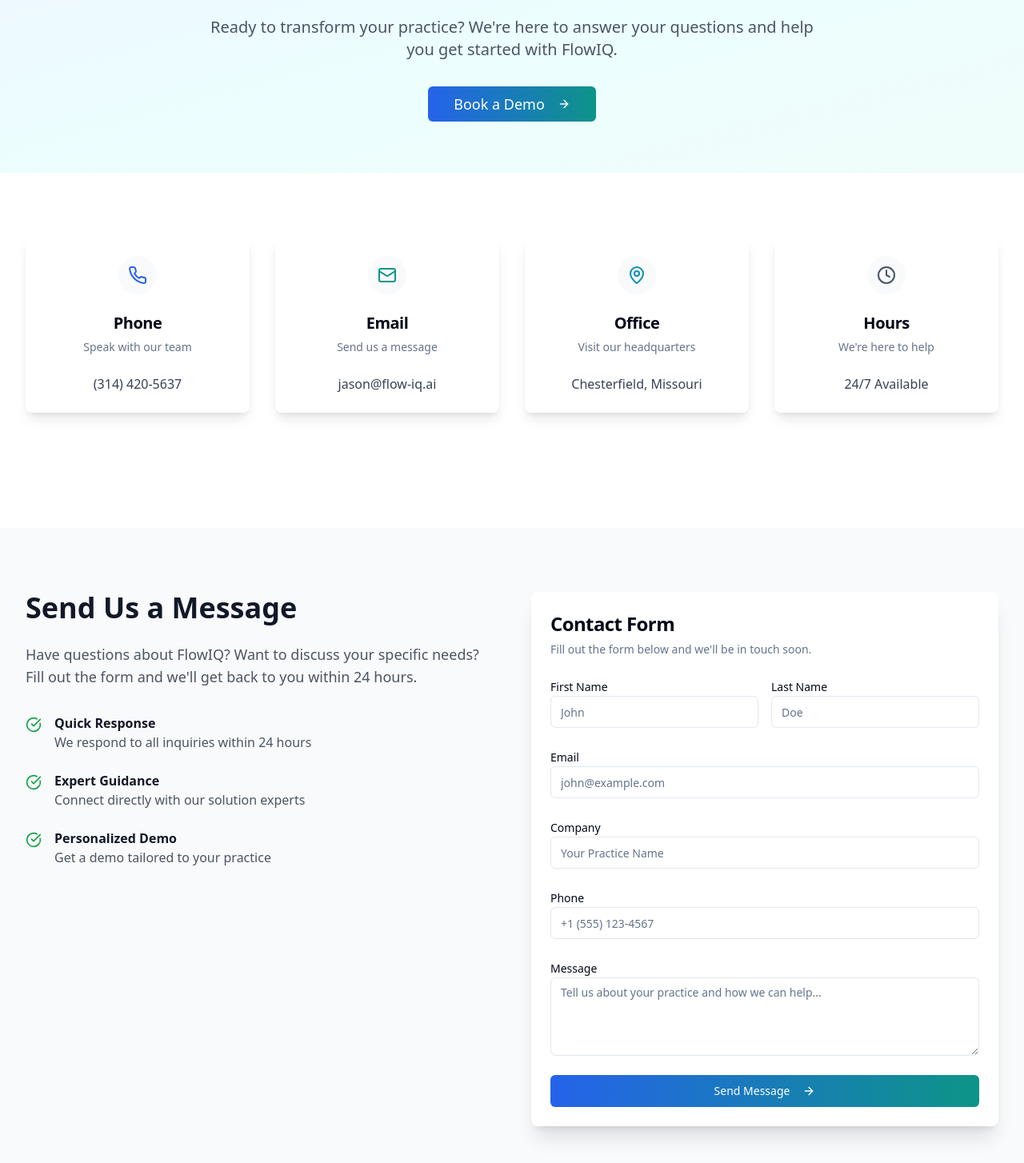
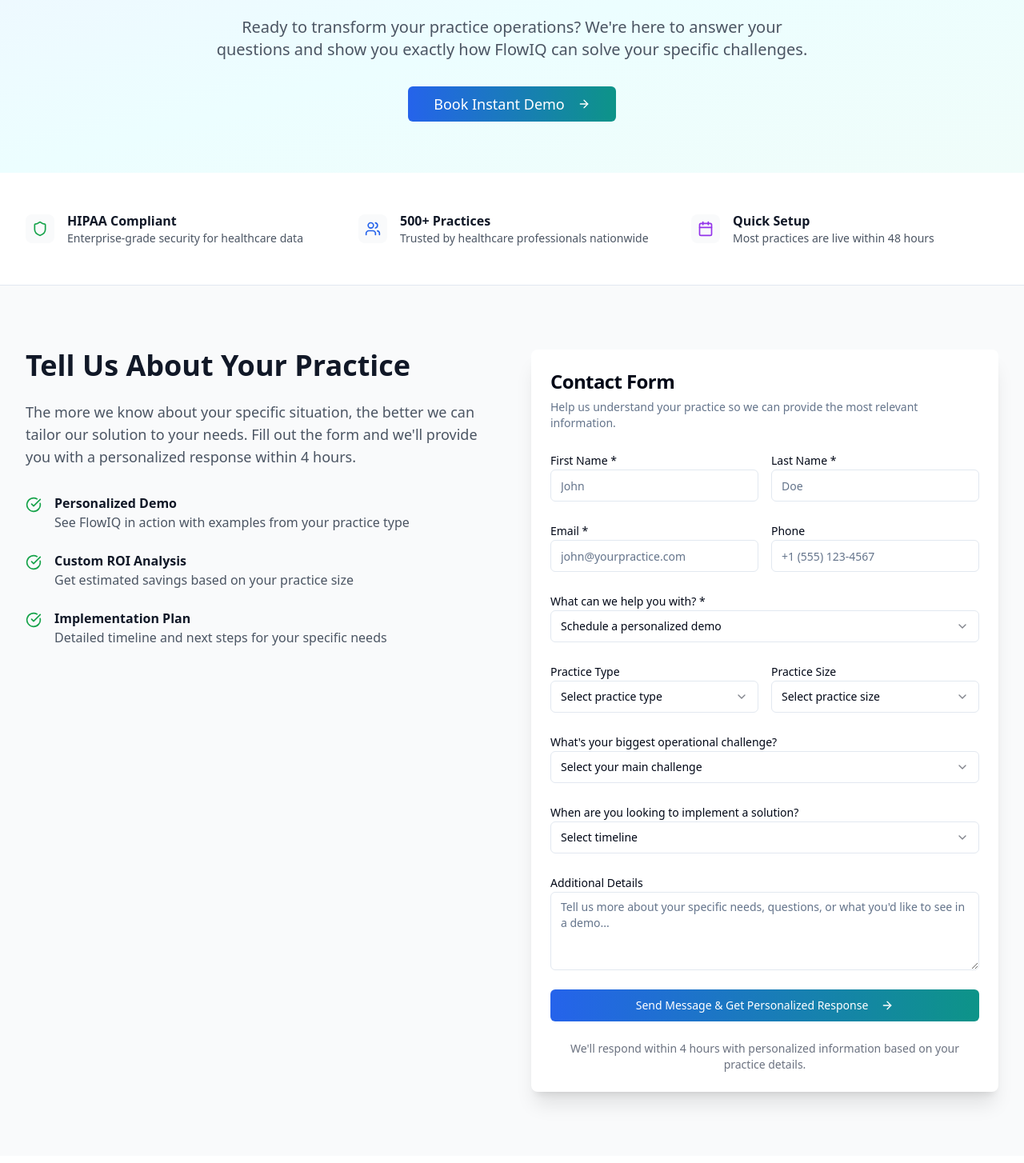
Before and after one commit to jayschaaf71/flowiq-website-hub, a React (Vite) app: page /contact in a window 1280 px wide. Shown: the part 196-1650 px from the top of the page at 80% size. Built offline with nearby package versions, Linux system fonts and the light colour scheme.

Commit message:
Add contact page
Implement a contact page with a lead capture form.

```diff
--- a/src/pages/Contact.tsx
+++ b/src/pages/Contact.tsx
@@ -1,3 +1,4 @@
+
 import Navigation from "@/components/Navigation";
 import Footer from "@/components/Footer";
 import { Button } from "@/components/ui/button";
@@ -5,7 +6,8 @@ import { Card, CardContent, CardDescription, CardHeader, CardTitle } from "@/com
 import { Input } from "@/components/ui/input";
 import { Textarea } from "@/components/ui/textarea";
 import { Label } from "@/components/ui/label";
-import { ArrowRight, Phone, Mail, MapPin, Clock, CheckCircle } from "lucide-react";
+import { Select, SelectContent, SelectItem, SelectTrigger, SelectValue } from "@/components/ui/select";
+import { ArrowRight, Phone, Mail, MapPin, Clock, CheckCircle, Shield, Users, Calendar } from "lucide-react";
 import { useState } from "react";
 import { useToast } from "@/hooks/use-toast";
 
@@ -15,8 +17,12 @@ const Contact = () => {
     firstName: "",
     lastName: "",
     email: "",
-    company: "",
     phone: "",
+    practiceType: "",
+    practiceSize: "",
+    currentChallenge: "",
+    timeline: "",
+    inquiryType: "demo",
     message: ""
   });
   const { toast } = useToast();
@@ -42,9 +48,27 @@ const Contact = () => {
     },
     {
       icon: <Clock className="h-6 w-6 text-slate-600" />,
-      title: "Hours",
-      description: "We're here to help",
-      details: "24/7 Available"
+      title: "Response Time",
+      description: "We respond quickly",
+      details: "Within 4 hours"
+    }
+  ];
+
+  const trustSignals = [
+    {
+      icon: <Shield className="w-5 h-5 text-green-600" />,
+      title: "HIPAA Compliant",
+      description: "Enterprise-grade security for healthcare data"
+    },
+    {
+      icon: <Users className="w-5 h-5 text-blue-600" />,
+      title: "500+ Practices",
+      description: "Trusted by healthcare professionals nationwide"
+    },
+    {
+      icon: <Calendar className="w-5 h-5 text-purple-600" />,
+      title: "Quick Setup",
+      description: "Most practices are live within 48 hours"
     }
   ];
 
@@ -56,17 +80,28 @@ const Contact = () => {
     }));
   };
 
+  const handleSelectChange = (field: string, value: string) => {
+    setFormData(prev => ({
+      ...prev,
+      [field]: value
+    }));
+  };
+
   const handleSubmit = async (e: React.FormEvent) => {
     e.preventDefault();
     setIsSubmitting(true);
 
     try {
-      // Simulate form submission
+      // Simulate form submission with qualification logic
       await new Promise(resolve => setTimeout(resolve, 1500));
+
+      const isQualifiedLead = formData.practiceType && formData.practiceSize && formData.currentChallenge;
 
       toast({
         title: "Message sent successfully!",
-        description: "We'll get back to you within 24 hours.",
+        description: isQualifiedLead
+          ? "Thanks for the details! We'll get back to you within 4 hours with a personalized response."
+          : "We'll get back to you within 4 hours.",
       });
 
       // Reset form
@@ -74,14 +109,18 @@ const Contact = () => {
         firstName: "",
         lastName: "",
         email: "",
-        company: "",
         phone: "",
+        practiceType: "",
+        practiceSize: "",
+        currentChallenge: "",
+        timeline: "",
+        inquiryType: "demo",
         message: ""
       });
     } catch (error) {
       toast({
         title: "Error sending message",
-        description: "Please try again or contact us directly.",
+        description: "Please try again or contact us directly at jason@flow-iq.ai",
         variant: "destructive"
       });
     } finally {
@@ -98,20 +137,254 @@ const Contact = () => {
         <div className="max-w-7xl mx-auto px-4 sm:px-6 lg:px-8">
           <div className="text-center">
             <h1 className="text-4xl md:text-5xl font-bold text-gray-900 mb-6">
-              Get in Touch
+              Get in Touch with FlowIQ
             </h1>
             <p className="text-xl text-gray-600 mb-8 max-w-3xl mx-auto">
-              Ready to transform your practice? We're here to answer your questions
-              and help you get started with FlowIQ.
+              Ready to transform your practice operations? We're here to answer your questions
+              and show you exactly how FlowIQ can solve your specific challenges.
             </p>
+            <div className="flex flex-col sm:flex-row gap-4 justify-center">
               <Button
                 size="lg"
                 className="bg-gradient-to-r from-blue-600 to-teal-600 hover:from-blue-700 hover:to-teal-700 text-white px-8 py-3 text-lg"
                 onClick={() => window.open('https://calendly.com/jason-flow-iq', '_blank')}
               >
-              Book a Demo
+                Book Instant Demo
                 <ArrowRight className="ml-2 h-5 w-5" />
               </Button>
+            </div>
+          </div>
+        </div>
+      </section>
+
+      {/* Trust Signals */}
+      <section className="py-12 bg-white border-b">
+        <div className="max-w-7xl mx-auto px-4 sm:px-6 lg:px-8">
+          <div className="grid grid-cols-1 md:grid-cols-3 gap-8">
+            {trustSignals.map((signal, index) => (
+              <div key={index} className="flex items-center space-x-4 justify-center md:justify-start">
+                <div className="p-2 bg-gray-50 rounded-lg">
+                  {signal.icon}
+                </div>
+                <div>
+                  <h4 className="font-semibold text-gray-900">{signal.title}</h4>
+                  <p className="text-sm text-gray-600">{signal.description}</p>
+                </div>
+              </div>
+            ))}
+          </div>
+        </div>
+      </section>
+
+      {/* Contact Form Section */}
+      <section className="py-20 bg-gray-50">
+        <div className="max-w-7xl mx-auto px-4 sm:px-6 lg:px-8">
+          <div className="grid grid-cols-1 lg:grid-cols-2 gap-12">
+            <div>
+              <h2 className="text-3xl md:text-4xl font-bold text-gray-900 mb-6">
+                Tell Us About Your Practice
+              </h2>
+              <p className="text-lg text-gray-600 mb-8">
+                The more we know about your specific situation, the better we can tailor
+                our solution to your needs. Fill out the form and we'll provide you with
+                a personalized response within 4 hours.
+              </p>
+              <div className="space-y-6">
+                <div className="flex items-start space-x-4">
+                  <CheckCircle className="w-5 h-5 text-green-600 mt-1" />
+                  <div>
+                    <h4 className="font-semibold text-gray-900">Personalized Demo</h4>
+                    <p className="text-gray-600">See FlowIQ in action with examples from your practice type</p>
+                  </div>
+                </div>
+                <div className="flex items-start space-x-4">
+                  <CheckCircle className="w-5 h-5 text-green-600 mt-1" />
+                  <div>
+                    <h4 className="font-semibold text-gray-900">Custom ROI Analysis</h4>
+                    <p className="text-gray-600">Get estimated savings based on your practice size</p>
+                  </div>
+                </div>
+                <div className="flex items-start space-x-4">
+                  <CheckCircle className="w-5 h-5 text-green-600 mt-1" />
+                  <div>
+                    <h4 className="font-semibold text-gray-900">Implementation Plan</h4>
+                    <p className="text-gray-600">Detailed timeline and next steps for your specific needs</p>
+                  </div>
+                </div>
+              </div>
+            </div>
+
+            <Card className="border-none shadow-xl">
+              <CardHeader>
+                <CardTitle className="text-2xl">Contact Form</CardTitle>
+                <CardDescription>
+                  Help us understand your practice so we can provide the most relevant information.
+                </CardDescription>
+              </CardHeader>
+              <CardContent>
+                <form onSubmit={handleSubmit} className="space-y-6">
+                  <div className="grid grid-cols-1 md:grid-cols-2 gap-4">
+                    <div>
+                      <Label htmlFor="firstName">First Name *</Label>
+                      <Input
+                        id="firstName"
+                        placeholder="John"
+                        value={formData.firstName}
+                        onChange={handleInputChange}
+                        required
+                      />
+                    </div>
+                    <div>
+                      <Label htmlFor="lastName">Last Name *</Label>
+                      <Input
+                        id="lastName"
+                        placeholder="Doe"
+                        value={formData.lastName}
+                        onChange={handleInputChange}
+                        required
+                      />
+                    </div>
+                  </div>
+
+                  <div className="grid grid-cols-1 md:grid-cols-2 gap-4">
+                    <div>
+                      <Label htmlFor="email">Email *</Label>
+                      <Input
+                        id="email"
+                        type="email"
+                        placeholder="john@yourpractice.com"
+                        value={formData.email}
+                        onChange={handleInputChange}
+                        required
+                      />
+                    </div>
+                    <div>
+                      <Label htmlFor="phone">Phone</Label>
+                      <Input
+                        id="phone"
+                        type="tel"
+                        placeholder="+1 (555) 123-4567"
+                        value={formData.phone}
+                        onChange={handleInputChange}
+                      />
+                    </div>
+                  </div>
+
+                  <div>
+                    <Label htmlFor="inquiryType">What can we help you with? *</Label>
+                    <Select value={formData.inquiryType} onValueChange={(value) => handleSelectChange('inquiryType', value)} required>
+                      <SelectTrigger>
+                        <SelectValue placeholder="Select inquiry type" />
+                      </SelectTrigger>
+                      <SelectContent>
+                        <SelectItem value="demo">Schedule a personalized demo</SelectItem>
+                        <SelectItem value="pricing">Get pricing information</SelectItem>
+                        <SelectItem value="integration">Discuss integration with existing systems</SelectItem>
+                        <SelectItem value="support">Technical support question</SelectItem>
+                        <SelectItem value="partnership">Partnership opportunity</SelectItem>
+                        <SelectItem value="other">Other</SelectItem>
+                      </SelectContent>
+                    </Select>
+                  </div>
+
+                  <div className="grid grid-cols-1 md:grid-cols-2 gap-4">
+                    <div>
+                      <Label htmlFor="practiceType">Practice Type</Label>
+                      <Select value={formData.practiceType} onValueChange={(value) => handleSelectChange('practiceType', value)}>
+                        <SelectTrigger>
+                          <SelectValue placeholder="Select practice type" />
+                        </SelectTrigger>
+                        <SelectContent>
+                          <SelectItem value="dental">Dental Practice</SelectItem>
+                          <SelectItem value="medical">Medical Practice</SelectItem>
+                          <SelectItem value="therapy">Physical/Occupational Therapy</SelectItem>
+                          <SelectItem value="mental-health">Mental Health</SelectItem>
+                          <SelectItem value="veterinary">Veterinary</SelectItem>
+                          <SelectItem value="chiropractic">Chiropractic</SelectItem>
+                          <SelectItem value="dermatology">Dermatology</SelectItem>
+                          <SelectItem value="other">Other Healthcare</SelectItem>
+                        </SelectContent>
+                      </Select>
+                    </div>
+                    <div>
+                      <Label htmlFor="practiceSize">Practice Size</Label>
+                      <Select value={formData.practiceSize} onValueChange={(value) => handleSelectChange('practiceSize', value)}>
+                        <SelectTrigger>
+                          <SelectValue placeholder="Select practice size" />
+                        </SelectTrigger>
+                        <SelectContent>
+                          <SelectItem value="solo">Solo practitioner</SelectItem>
+                          <SelectItem value="small">2-5 providers</SelectItem>
+                          <SelectItem value="medium">6-15 providers</SelectItem>
+                          <SelectItem value="large">16+ providers</SelectItem>
+                          <SelectItem value="enterprise">Multi-location enterprise</SelectItem>
+                        </SelectContent>
+                      </Select>
+                    </div>
+                  </div>
+
+                  <div>
+                    <Label htmlFor="currentChallenge">What's your biggest operational challenge?</Label>
+                    <Select value={formData.currentChallenge} onValueChange={(value) => handleSelectChange('currentChallenge', value)}>
+                      <SelectTrigger>
+                        <SelectValue placeholder="Select your main challenge" />
+                      </SelectTrigger>
+                      <SelectContent>
+                        <SelectItem value="scheduling">Appointment scheduling and management</SelectItem>
+                        <SelectItem value="no-shows">High no-show rates</SelectItem>
+                        <SelectItem value="insurance">Insurance verification delays</SelectItem>
+                        <SelectItem value="phone-calls">Too many phone calls disrupting workflow</SelectItem>
+                        <SelectItem value="follow-up">Patient follow-up and retention</SelectItem>
+                        <SelectItem value="reviews">Getting more positive reviews</SelectItem>
+                        <SelectItem value="staff-time">Staff spending too much time on admin tasks</SelectItem>
+                        <SelectItem value="after-hours">Handling inquiries after hours</SelectItem>
+                        <SelectItem value="other">Other</SelectItem>
+                      </SelectContent>
+                    </Select>
+                  </div>
+
+                  <div>
+                    <Label htmlFor="timeline">When are you looking to implement a solution?</Label>
+                    <Select value={formData.timeline} onValueChange={(value) => handleSelectChange('timeline', value)}>
+                      <SelectTrigger>
+                        <SelectValue placeholder="Select timeline" />
+                      </SelectTrigger>
+                      <SelectContent>
+                        <SelectItem value="immediately">Immediately</SelectItem>
+                        <SelectItem value="1-month">Within 1 month</SelectItem>
+                        <SelectItem value="3-months">Within 3 months</SelectItem>
+                        <SelectItem value="6-months">Within 6 months</SelectItem>
+                        <SelectItem value="exploring">Just exploring options</SelectItem>
+                      </SelectContent>
+                    </Select>
+                  </div>
+
+                  <div>
+                    <Label htmlFor="message">Additional Details</Label>
+                    <Textarea
+                      id="message"
+                      placeholder="Tell us more about your specific needs, questions, or what you'd like to see in a demo..."
+                      rows={4}
+                      value={formData.message}
+                      onChange={handleInputChange}
+                    />
+                  </div>
+
+                  <Button
+                    type="submit"
+                    disabled={isSubmitting}
+                    className="w-full bg-gradient-to-r from-blue-600 to-teal-600 hover:from-blue-700 hover:to-teal-700 text-white py-3"
+                  >
+                    {isSubmitting ? "Sending..." : "Send Message & Get Personalized Response"}
+                    {!isSubmitting && <ArrowRight className="ml-2 h-5 w-5" />}
+                  </Button>
+
+                  <p className="text-sm text-gray-500 text-center">
+                    We'll respond within 4 hours with personalized information based on your practice details.
+                  </p>
+                </form>
+              </CardContent>
+            </Card>
           </div>
         </div>
       </section>
@@ -119,7 +392,11 @@ const Contact = () => {
       {/* Contact Info Section */}
       <section className="py-20 bg-white">
         <div className="max-w-7xl mx-auto px-4 sm:px-6 lg:px-8">
-          <div className="grid grid-cols-1 md:grid-cols-2 lg:grid-cols-4 gap-8 mb-16">
+          <div className="text-center mb-12">
+            <h2 className="text-3xl font-bold text-gray-900 mb-4">Other Ways to Reach Us</h2>
+            <p className="text-gray-600">Prefer a different communication method? We're here to help.</p>
+          </div>
+          <div className="grid grid-cols-1 md:grid-cols-2 lg:grid-cols-4 gap-8">
             {contactInfo.map((info, index) => (
               <Card key={index} className="border-none shadow-lg hover:shadow-xl transition-shadow duration-300 text-center">
                 <CardHeader>
@@ -138,150 +415,21 @@ const Contact = () => {
         </div>
       </section>
 
-      {/* Contact Form Section */}
-      <section className="py-20 bg-gray-50">
-        <div className="max-w-7xl mx-auto px-4 sm:px-6 lg:px-8">
-          <div className="grid grid-cols-1 lg:grid-cols-2 gap-12">
-            <div>
-              <h2 className="text-3xl md:text-4xl font-bold text-gray-900 mb-6">
-                Send Us a Message
-              </h2>
-              <p className="text-lg text-gray-600 mb-8">
-                Have questions about FlowIQ? Want to discuss your specific needs?
-                Fill out the form and we'll get back to you within 24 hours.
-              </p>
-              <div className="space-y-6">
-                <div className="flex items-start space-x-4">
-                  <CheckCircle className="w-5 h-5 text-green-600 mt-1" />
-                  <div>
-                    <h4 className="font-semibold text-gray-900">Quick Response</h4>
-                    <p className="text-gray-600">We respond to all inquiries within 24 hours</p>
-                  </div>
-                </div>
-                <div className="flex items-start space-x-4">
-                  <CheckCircle className="w-5 h-5 text-green-600 mt-1" />
-                  <div>
-                    <h4 className="font-semibold text-gray-900">Expert Guidance</h4>
-                    <p className="text-gray-600">Connect directly with our solution experts</p>
-                  </div>
-                </div>
-                <div className="flex items-start space-x-4">
-                  <CheckCircle className="w-5 h-5 text-green-600 mt-1" />
-                  <div>
-                    <h4 className="font-semibold text-gray-900">Personalized Demo</h4>
-                    <p className="text-gray-600">Get a demo tailored to your practice</p>
-                  </div>
-                </div>
-              </div>
-            </div>
-
-            <Card className="border-none shadow-xl">
-              <CardHeader>
-                <CardTitle className="text-2xl">Contact Form</CardTitle>
-                <CardDescription>
-                  Fill out the form below and we'll be in touch soon.
-                </CardDescription>
-              </CardHeader>
-              <CardContent>
-                <form onSubmit={handleSubmit} className="space-y-6">
-                  <div className="grid grid-cols-1 md:grid-cols-2 gap-4">
-                    <div>
-                      <Label htmlFor="firstName">First Name</Label>
-                      <Input
-                        id="firstName"
-                        placeholder="John"
-                        value={formData.firstName}
-                        onChange={handleInputChange}
-                        required
-                      />
-                    </div>
-                    <div>
-                      <Label htmlFor="lastName">Last Name</Label>
-                      <Input
-                        id="lastName"
-                        placeholder="Doe"
-                        value={formData.lastName}
-                        onChange={handleInputChange}
-                        required
-                      />
-                    </div>
-                  </div>
-
-                  <div>
-                    <Label htmlFor="email">Email</Label>
-                    <Input
-                      id="email"
-                      type="email"
-                      placeholder="john@example.com"
-                      value={formData.email}
-                      onChange={handleInputChange}
-                      required
-                    />
-                  </div>
-
-                  <div>
-                    <Label htmlFor="company">Company</Label>
-                    <Input
-                      id="company"
-                      placeholder="Your Practice Name"
-                      value={formData.company}
-                      onChange={handleInputChange}
-                    />
-                  </div>
-
-                  <div>
-                    <Label htmlFor="phone">Phone</Label>
-                    <Input
-                      id="phone"
-                      type="tel"
-                      placeholder="+1 (555) 123-4567"
-                      value={formData.phone}
-                      onChange={handleInputChange}
-                    />
-                  </div>
-
-                  <div>
-                    <Label htmlFor="message">Message</Label>
-                    <Textarea
-                      id="message"
-                      placeholder="Tell us about your practice and how we can help..."
-                      rows={4}
-                      value={formData.message}
-                      onChange={handleInputChange}
-                      required
-                    />
-                  </div>
-
-                  <Button
-                    type="submit"
-                    disabled={isSubmitting}
-                    className="w-full bg-gradient-to-r from-blue-600 to-teal-600 hover:from-blue-700 hover:to-teal-700 text-white py-3"
-                  >
-                    {isSubmitting ? "Sending..." : "Send Message"}
-                    {!isSubmitting && <ArrowRight className="ml-2 h-5 w-5" />}
-                  </Button>
-                </form>
-              </CardContent>
-            </Card>
-          </div>
-        </div>
-      </section>
-
       {/* CTA Section */}
       <section className="py-20 bg-gradient-to-br from-blue-600 to-teal-600">
         <div className="max-w-7xl mx-auto px-4 sm:px-6 lg:px-8 text-center">
           <h2 className="text-3xl md:text-4xl font-bold text-white mb-6">
-            Prefer to Talk Directly?
+            Ready to See FlowIQ in Action?
           </h2>
           <p className="text-xl text-blue-100 mb-8 max-w-2xl mx-auto">
-            Book a call with our team for an immediate conversation about your needs.
+            Book a live demo and see exactly how FlowIQ can transform your practice operations.
           </p>
           <Button
             size="lg"
             className="bg-white text-blue-600 hover:bg-gray-100 px-8 py-3 text-lg font-semibold"
             onClick={() => window.open('https://calendly.com/jason-flow-iq', '_blank')}
           >
-            Schedule a Call
+            Schedule Live Demo
             <ArrowRight className="ml-2 h-5 w-5" />
           </Button>
         </div>
```
Lines whose indentation alone changed are shown as unchanged.
